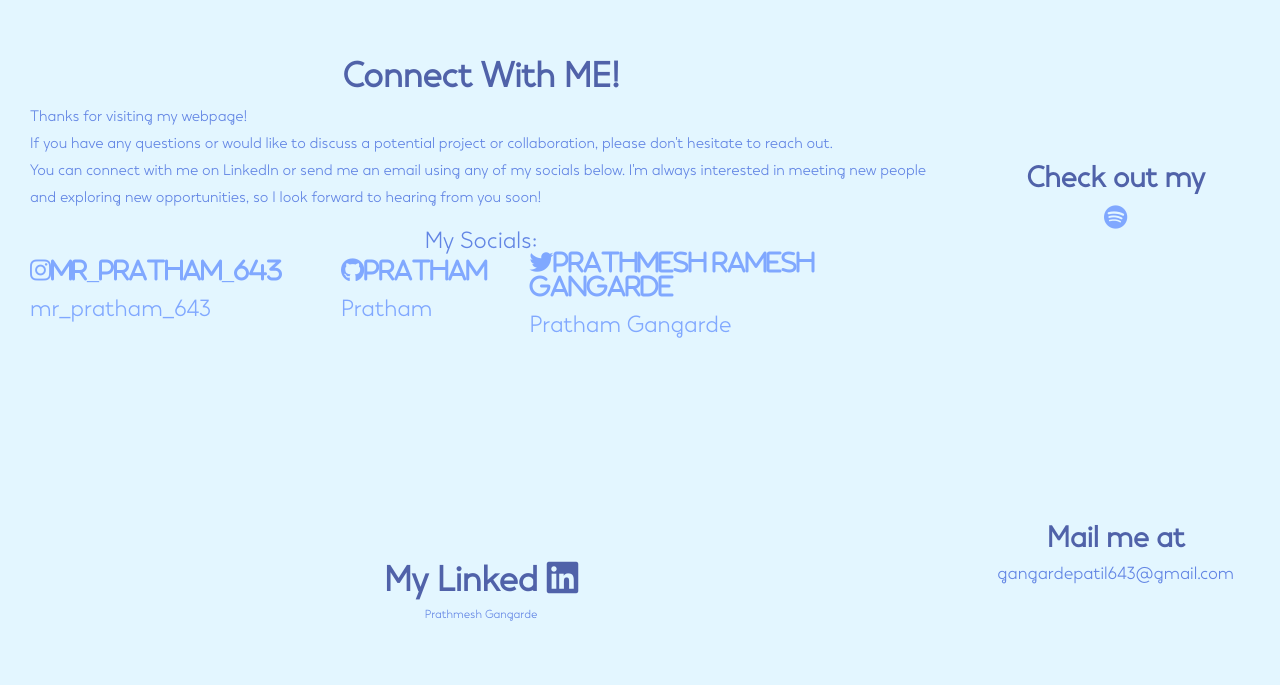
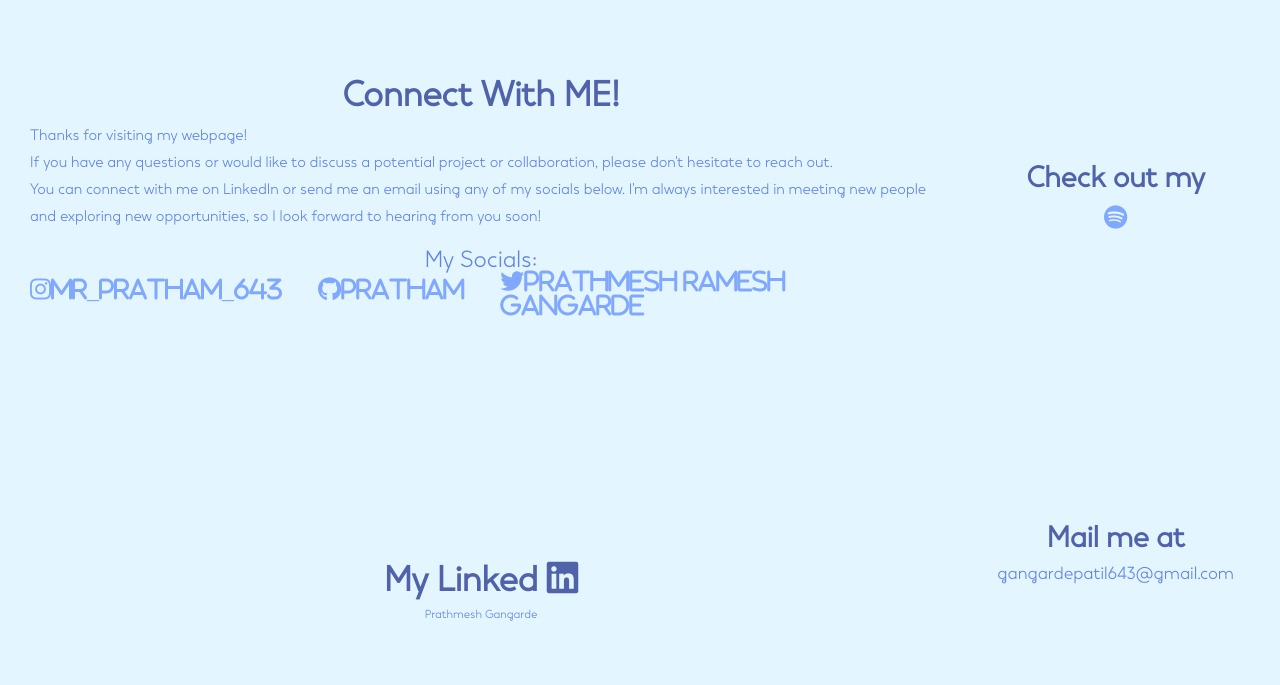
Before and after one commit to pratham643/intro, a plain HTML site: page index.html in a window 1280 px wide. Shown: the part 2492-3177 px from the top of the page. Drawn offline with Linux system fonts and the light colour scheme; some icons are missing.

Commit message:
Update index.html

```diff
--- a/index.html
+++ b/index.html
@@ -138,9 +138,9 @@
                         <p>My Socials:
                             <ul>
 
-                                <li><a href="hhttps://www.instagram.com/mr_pratham_643/" target="_blank" id="instagram"><i class="fa-brands fa-instagram">mr_pratham_643</i><span id="listtext"> mr_pratham_643</span></a></li>
-                                <li><a href="https://github.com/pratham643" target="_blank" id="github"><i class="fa-brands fa-github">Pratham</i><span id="listtext"> Pratham</span></a></li>
-                                <li><a href="https://twitter.com/GangardePrathm1" target="_blank" id="twitter"><i class="fa-brands fa-twitter">Prathmesh Ramesh Gangarde</i><span id="listtext"> Pratham Gangarde</span></a></li>
+                                <li><a href="hhttps://www.instagram.com/mr_pratham_643/" target="_blank" id="instagram"><i class="fa-brands fa-instagram">mr_pratham_643</i><span id="listtext"></span></a></li>
+                                <li><a href="https://github.com/pratham643" target="_blank" id="github"><i class="fa-brands fa-github">Pratham</i><span id="listtext"></span></a></li>
+                                <li><a href="https://twitter.com/GangardePrathm1" target="_blank" id="twitter"><i class="fa-brands fa-twitter">Prathmesh Ramesh Gangarde</i><span id="listtext"></span></a></li>
                             </ul>
                         </p>
                     </div>
```
